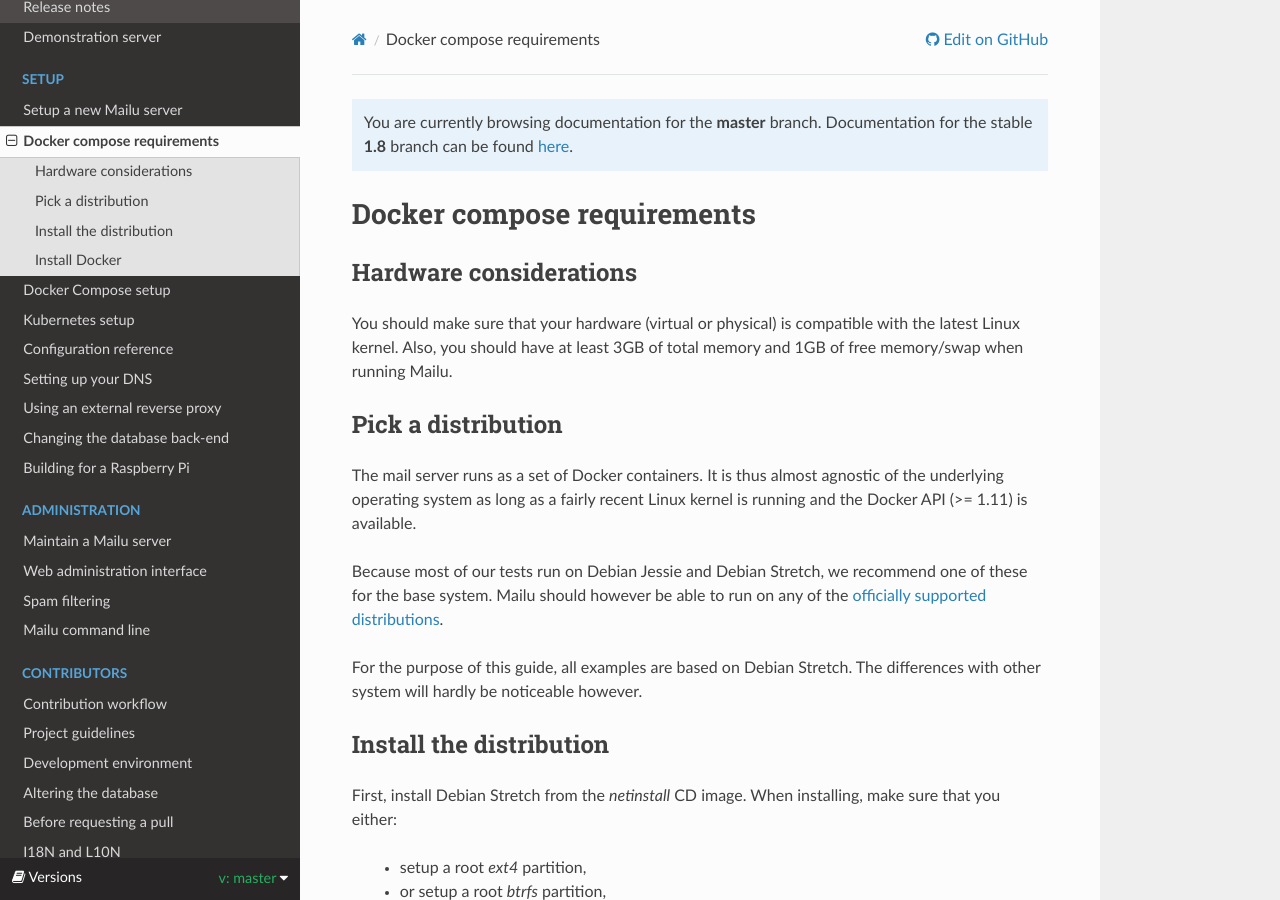
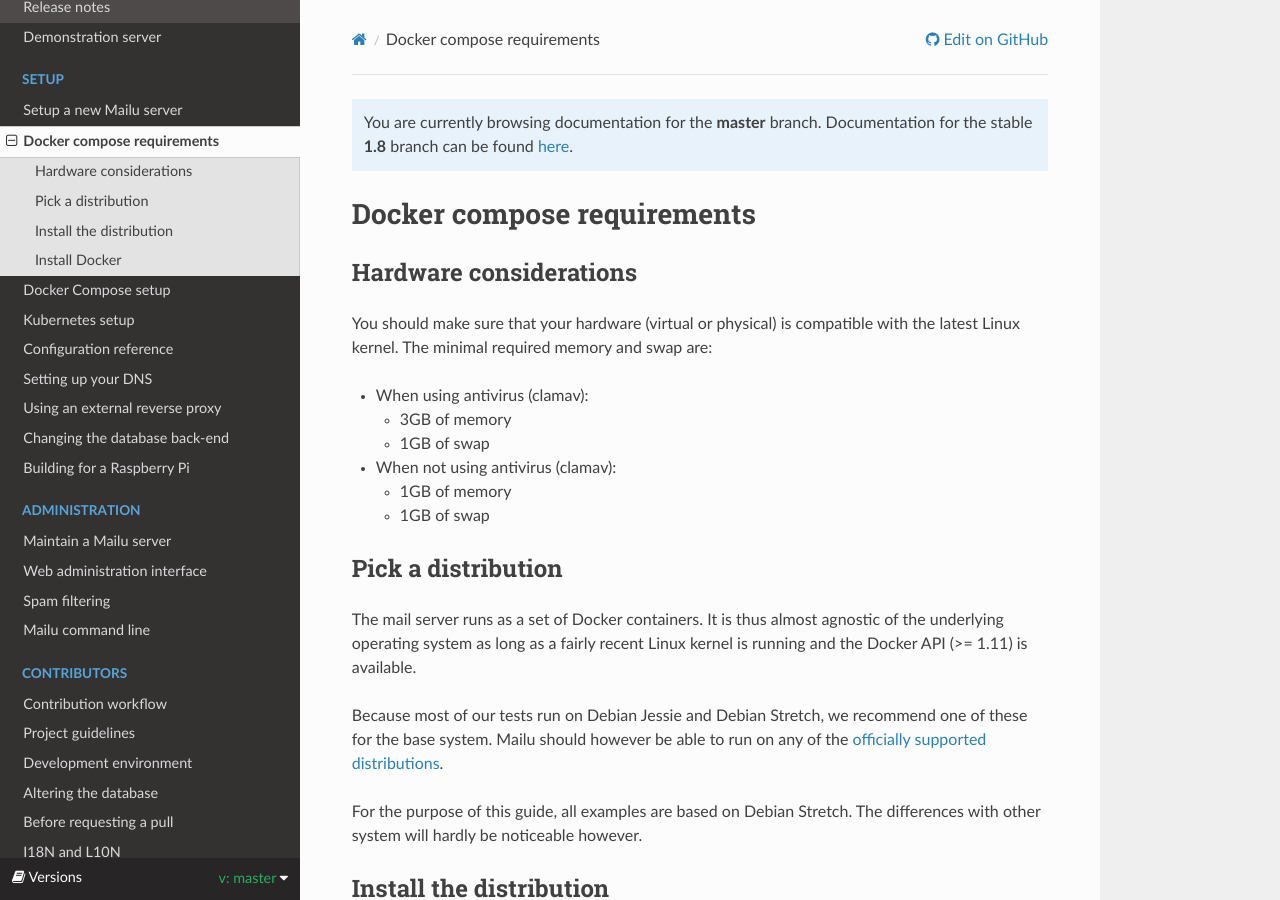
Before and after one commit to WillingDev0812/Mail-Management-Tool, a Sphinx documentation site: the page built from docs/compose/requirements.rst, in a window 1280 px wide and 900 px high. Built offline with Sphinx 7.4.7 and the Read the Docs theme 2.0.0, drawn with Linux system fonts in a browser that asks for light colours; formulas are drawn with MathJax 3.

Commit message:
Further clarify memory requirements and create newsfragment.

```diff
--- a/docs/compose/requirements.rst
+++ b/docs/compose/requirements.rst
@@ -5,8 +5,20 @@ Hardware considerations
 -----------------------
 
 You should make sure that your hardware (virtual or physical) is compatible with
-the latest Linux kernel. Also, you should have at least 3GB of total memory and
-1GB of free memory/swap when running Mailu.
+the latest Linux kernel. The minimal required memory and swap are:
+
+* When using antivirus (clamav):
+
+  * 3GB of memory
+
+  * 1GB of swap
+
+* When not using antivirus (clamav):
+
+  * 1GB of memory
+
+  * 1GB of swap
+
 
 Pick a distribution
 -------------------
```
Also changed, not shown: 1 other file.
